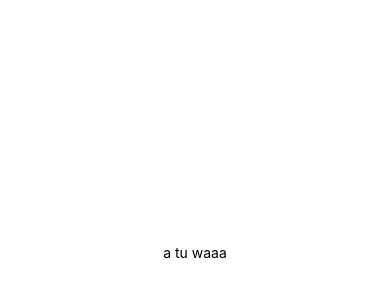
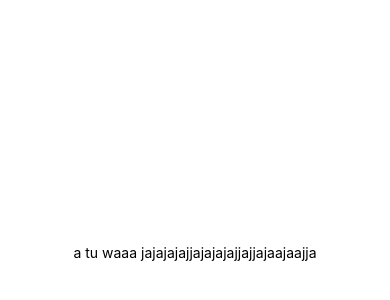
Before and after one commit to JBOLATE/accesibilidad, a React Native app: screen / in a window 390 px wide. Shown: the part 170-470 px from the top of the page. Built offline with nearby package versions, Linux system fonts and the light colour scheme.

Commit message:
revisando

```diff
--- a/App.js
+++ b/App.js
@@ -4,7 +4,7 @@ import { StyleSheet, Text, View } from 'react-native';
 export default function App() {
   return (
     <View style={styles.container}>
-      <Text> a tu waaa </Text>
+      <Text> a tu waaa jajajajajjajajajajjajjajaajaajja </Text>
       <StatusBar style="auto" />
     </View>
   );
```
